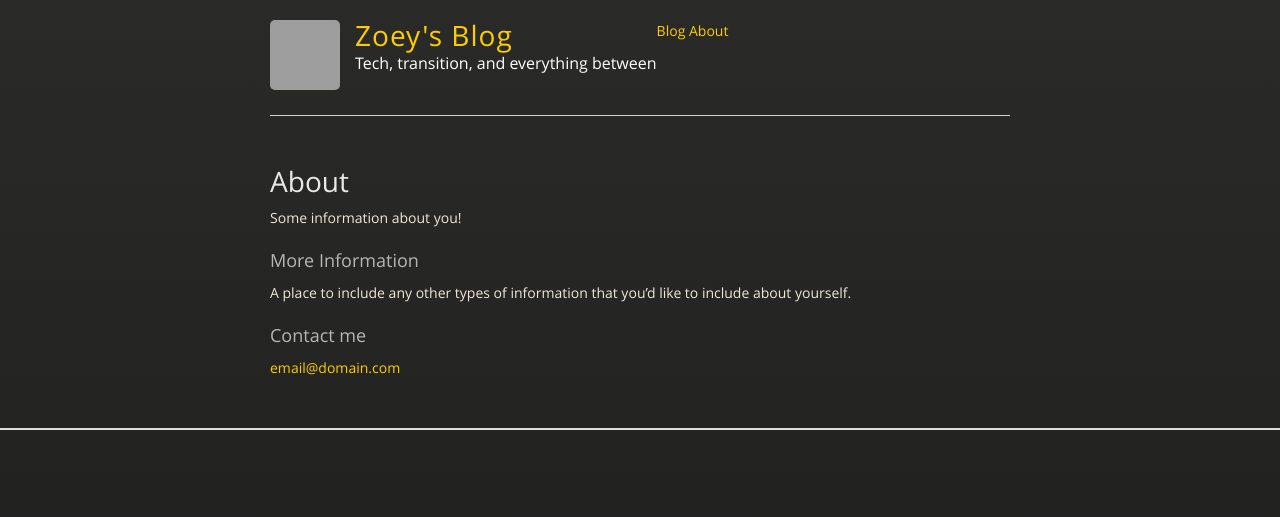
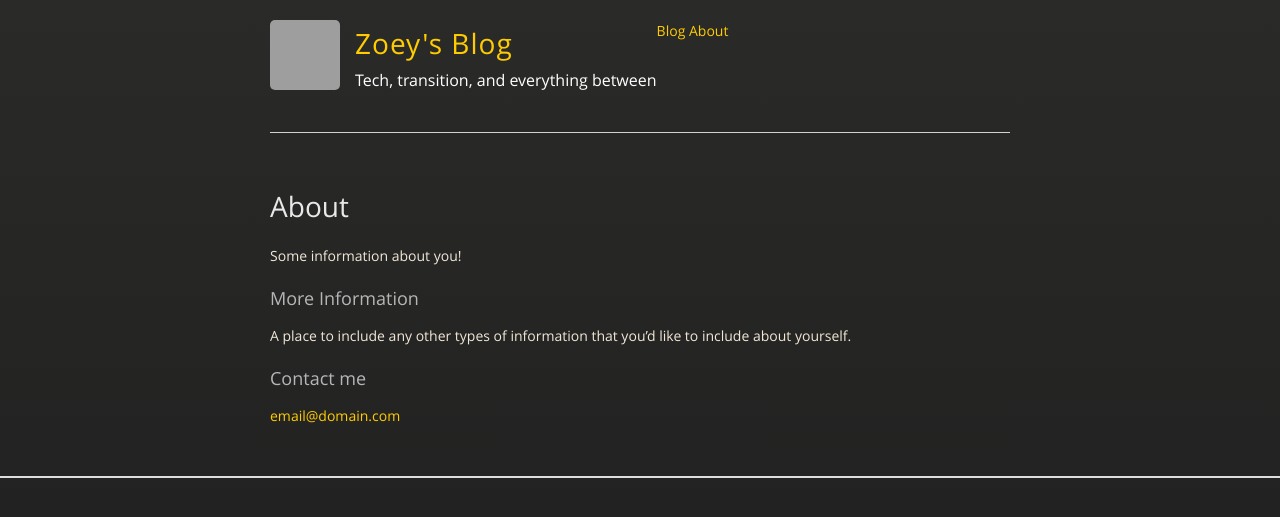
Before and after one commit to zoeysaurusrex/zoeysaurusrex.github.io, a Jekyll site: the page built from about.md, in a window 1280 px wide. Shown: the top 517 px of the page. Built offline with Jekyll 4.4.1, drawn with Linux system fonts in a browser that asks for light colours; grey boxes are pictures that could not be loaded.

Commit message:
Update jekyll-theme-midnight.scss

```diff
--- a/_sass/jekyll-theme-midnight.scss
+++ b/_sass/jekyll-theme-midnight.scss
@@ -16,7 +16,8 @@ body {
 
 h1, h2, h3, h4, h5, h6 {
   color:#e8e8e8;
-  margin:0 0 10px;
+  margin: 1em 0 15px;
+  padding: 0;
   font-family: 'OpenSansRegular', "Helvetica Neue", Helvetica, Arial, sans-serif;
   font-weight: normal;
 }
@@ -26,7 +27,7 @@ p, ul, ol, table, pre, dl {
 }
 
 h1, h2, h3 {
-  line-height:1.1;
+  line-height: 1.7;
 
 }
 
```
